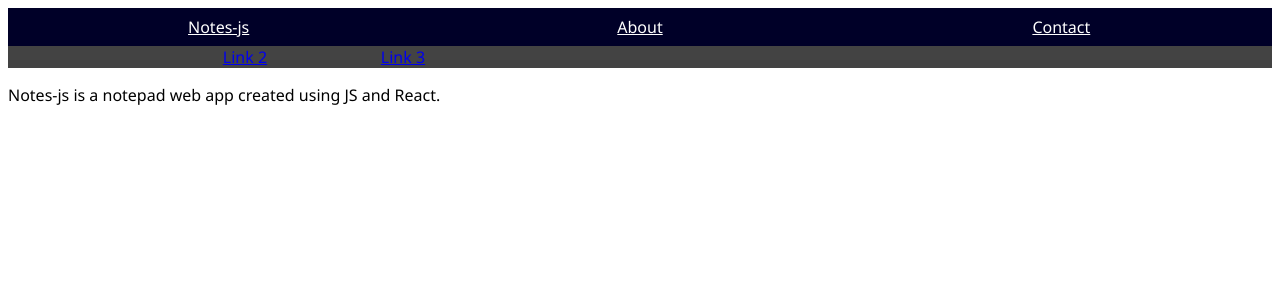
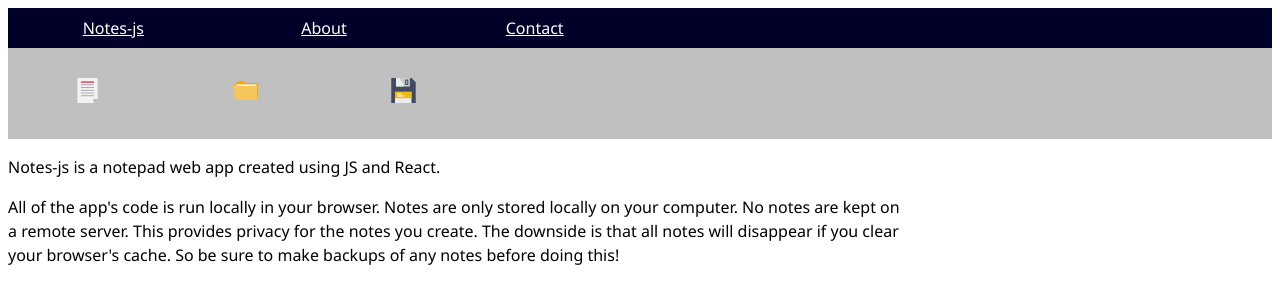
Before and after one commit to EricRa/notes-js, a React (Create React App) app: page /About in a window 1280 px wide. Shown: the top 304 px of the page. Built offline with nearby package versions, Linux system fonts and the light colour scheme.

Commit message:
Completed basic SVG positioning and other CSS navbar changes

```diff
--- a/src/comps/About.js
+++ b/src/comps/About.js
@@ -7,6 +7,9 @@ const About = () => {
             <p>
                 Notes-js is a notepad web app created using JS and React.
             </p>
+            <p>
+                All of the app's code is run locally in your browser.  Notes are only stored locally on your computer.  No notes are kept on a remote server.  This provides privacy for the notes you create.  The downside is that all notes will disappear if you clear your browser's cache.  So be sure to make backups of any notes before doing this!
+            </p>
         </div>
     )
 }
--- a/src/comps/MenuNav.js
+++ b/src/comps/MenuNav.js
@@ -1,6 +1,8 @@
 import React from "react";
 import { Link } from "react-router-dom";
 import newSvg from "../assets/svg/new.svg";
+import openSvg from "../assets/svg/open.svg";
+import saveSvg from "../assets/svg/save.svg";
 
 const MenuNav = () => {
 
@@ -8,10 +10,14 @@ const MenuNav = () => {
     return (
         <nav className="menunav-container">
             <Link className="menunav-item" to="/">
-                <img src={newSvg} alt="Create a new text file" />
+                <img src={newSvg} style={{ height: 85, width: 25 }} title="Create a new text file" alt="icon of an empty page" />
             </Link>
-            <Link className="menunav-item" to="/">Link 2</Link>
-            <Link className="menunav-item" to="/">Link 3</Link>
+            <Link className="menunav-item" to="/">
+                <img src={openSvg} style={{ height: 85, width: 25 }} title="Open a text file" alt="icon of a folder" />
+            </Link>
+            <Link className="menunav-item" to="/">
+                <img src={saveSvg} style={{ height: 85, width: 25 }} title="Save the current file" alt="icon of a disk" />
+            </Link>
     </nav>
     )
 
--- a/src/index.css
+++ b/src/index.css
@@ -6,10 +6,12 @@ html {
 
 p {
     font-size: 1.6rem;
+    line-height: 1.5;
 }
 
 a {
     font-size: 1.6rem;
+    line-height: 1.5;
 }
 
 h1 {
@@ -30,14 +32,15 @@ h4 {
 
 .nav-container {
     display: grid;
-    grid-template-columns: 1fr 1fr 1fr;
-    align-items: center;
-    justify-content: center;
+    grid-template-columns: 1fr 1fr 1fr 1fr 1fr 1fr;
+    align-items: left;
+    justify-content: left;
     justify-items: center;
     background-color: rgb(0, 0, 40);
     color: white;
     padding-top: 1vh;
     padding-bottom: 1vh;
+    overflow-x: hidden;
 }
 
 .nav-item {
@@ -50,5 +53,9 @@ h4 {
     align-items: left;
     justify-content: left;
     justify-items: center;
-    background-color: rgb(67, 67, 67);
+    background-color: rgb(192, 192, 192);
 }
+
+.about-container {
+    max-width: 900px;
+}
```
